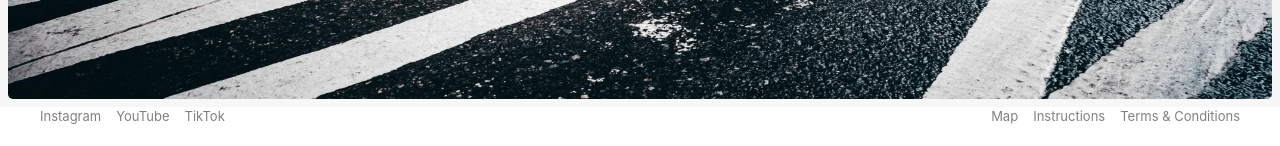
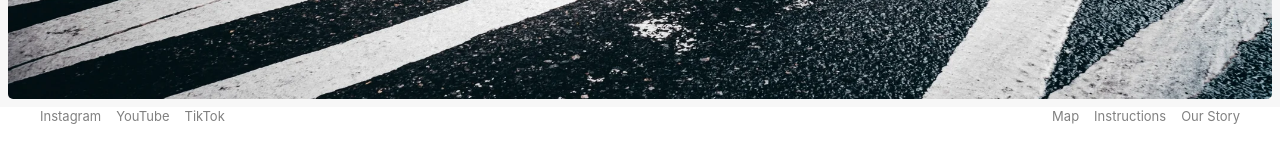
Before and after one commit to tinobragaa/dublin-bikes, a Flask app: page / in a window 1280 px wide. Shown: the part 2886-3032 px from the top of the page. Run offline with Flask 3, Linux system fonts and the light colour scheme; some libraries are stand-ins or nearby versions.

Commit message:
Add: wired up links at the footer

```diff
--- a/app/templates/index.html
+++ b/app/templates/index.html
@@ -81,7 +81,7 @@
                     <div id="map" style="height: 600px; width: 100%; margin: 0.5rem auto; border-radius: 5px;"></div>
                 </section>
 
-                <section>
+                <section id="instruction-section">
                     <div class="instructions-container">
                         <div class="station-image">
                             <img src="{{ url_for('static', filename='images/bike-station.webp') }}"
@@ -114,7 +114,7 @@
                     </div>
                 </section>
 
-                <section>
+                <section id="story-section">
                     <div class="story-container">
                         <div class="l-pad story-content">
                             <h2 class="img-title">Live for the moment</h2>
@@ -140,8 +140,8 @@
                 </ul>
                 <ul class="other-links">
                     <li><a href="#map-section">Map</a></li>
-                    <li><a href="#">Instructions</a></li>
-                    <li><a href="#">Terms & Conditions</a></li>
+                    <li><a href="#instruction-section">Instructions</a></li>
+                    <li><a href="#story-section">Our Story</a></li>
                 </ul>
             </div>
         </footer>
@@ -214,8 +214,6 @@
             }
         </script>
 
-
-
         {% endblock %}
     </body>
 </html>
```
